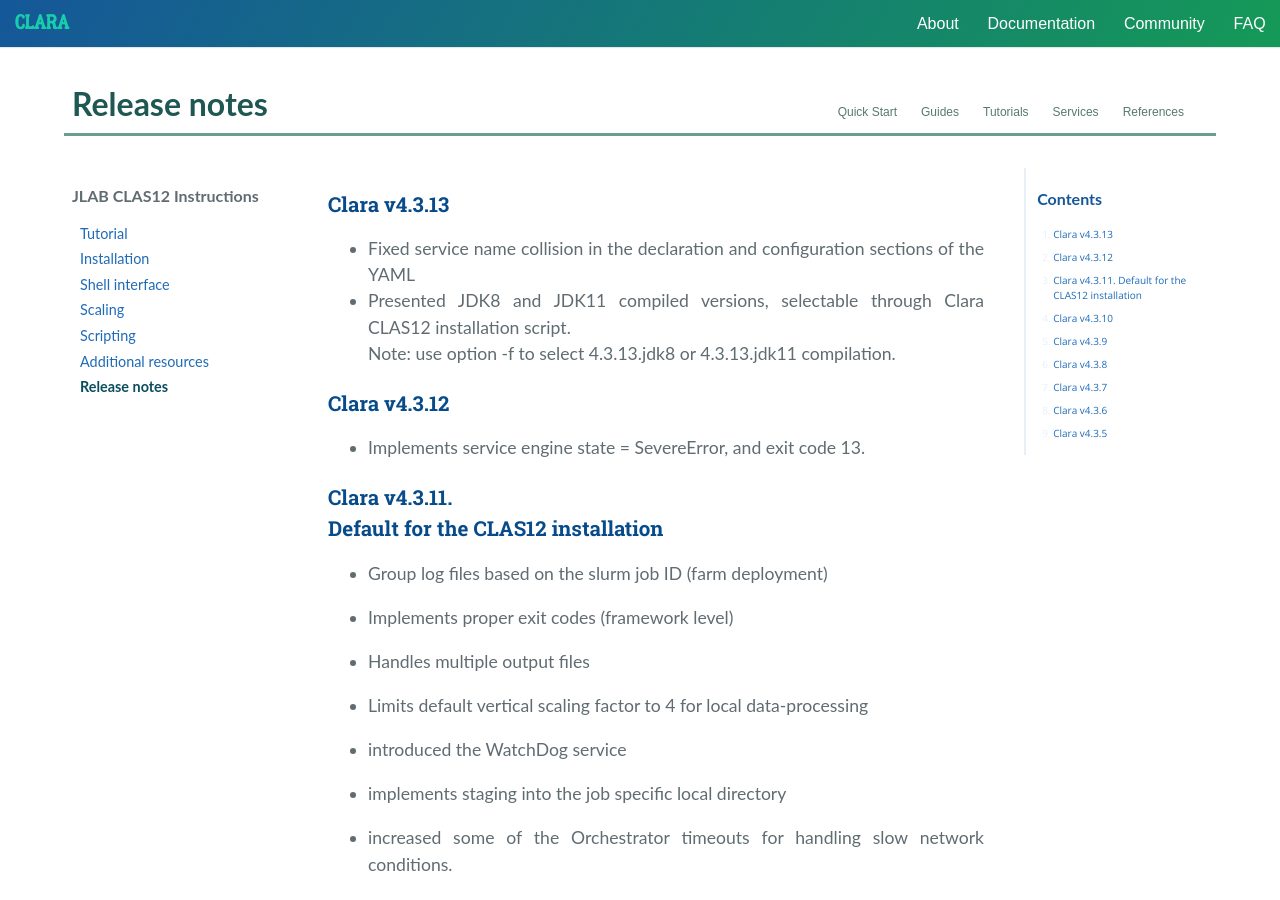
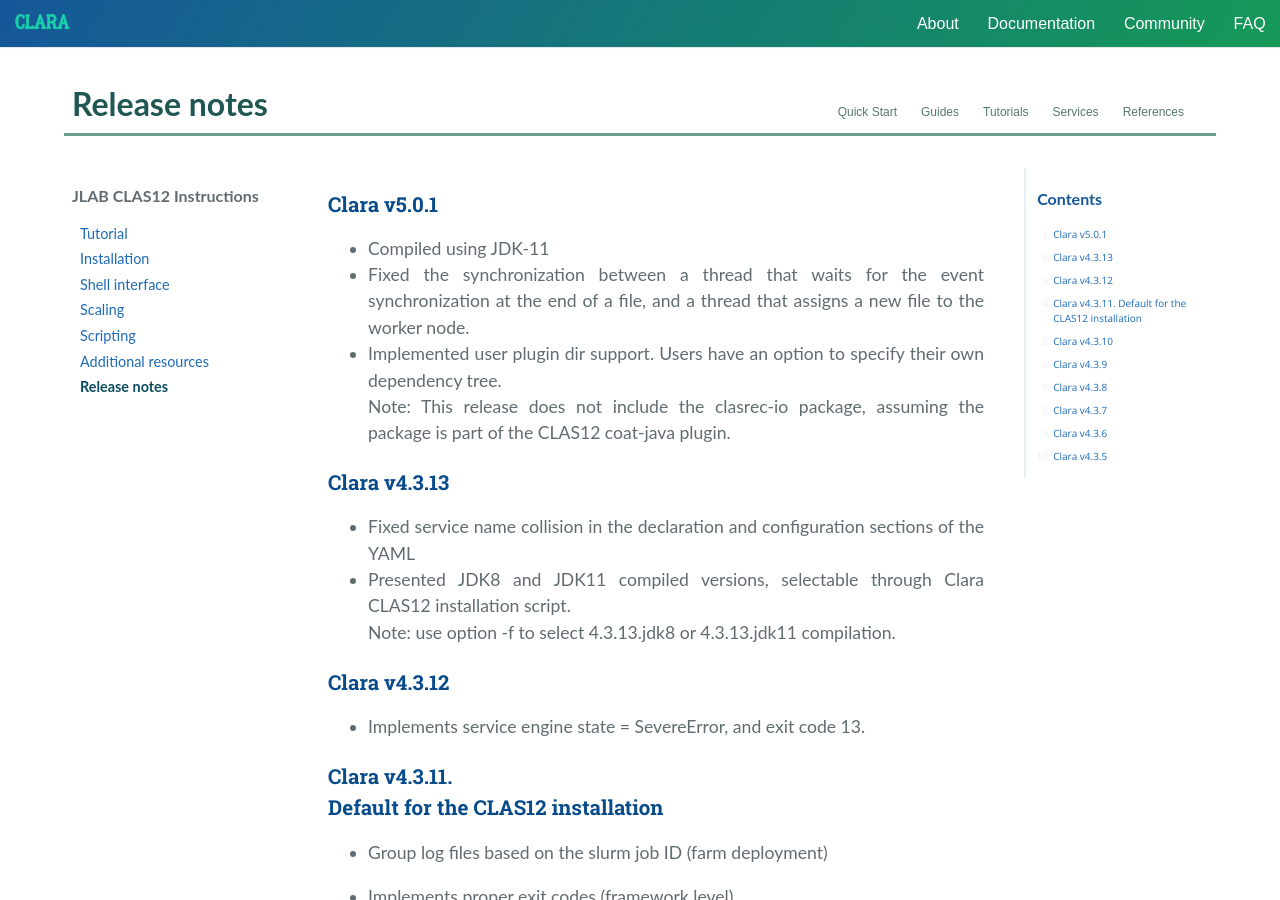
Before and after one commit to JeffersonLab/clara-docs, a Jekyll site: the page built from docs/clas/release-notes.md, in a window 1280 px wide and 900 px high. Built offline with Jekyll 4.4.1, drawn with Linux system fonts in a browser that asks for light colours; nearby versions of some CDN libraries.

Commit message:
- release 5.0.1

```diff
--- a/docs/clas/release-notes.md
+++ b/docs/clas/release-notes.md
@@ -1,6 +1,14 @@
 ---
 title: Release notes
 ---
+### Clara v5.0.1
+
+- Compiled using JDK-11
+- Fixed the synchronization between a thread that waits for the event synchronization at the
+  end of a file, and a thread that assigns a new file to the worker node.
+- Implemented user plugin dir support. Users have an option to specify their own dependency tree.<br>
+  Note: This release does not include the clasrec-io package, assuming the package is part of the
+  CLAS12 coat-java plugin.
 
 ### Clara v4.3.13
 
```
